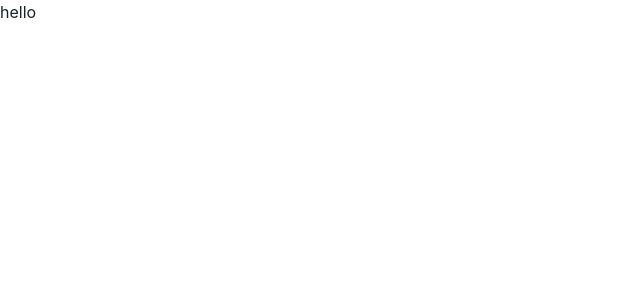
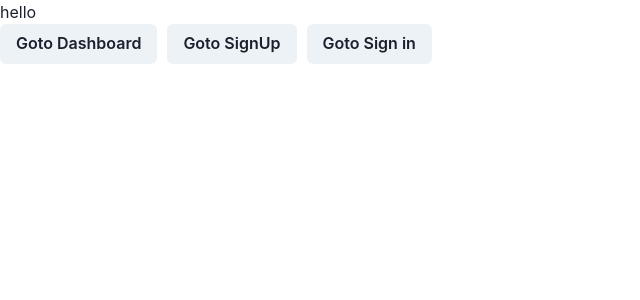
Before and after one commit to Tosin-Mayowa/sendrail, a React (Create React App) app: page / in a window 1280 px wide. Shown: the top 300 px of the page, without its empty margins (0-640 px from the left). Built offline with nearby package versions, Linux system fonts and the light colour scheme.

Commit message:
add button to home

```diff
--- a/src/pages/Home.tsx
+++ b/src/pages/Home.tsx
@@ -1,6 +1,22 @@
+
 import React from "react";
+import { useNavigate } from "react-router-dom";
+import {Box,Button} from "@chakra-ui/react";
+
 const Home=()=>{
-    return <div>hello</div>
+    const navigate = useNavigate();
+    return (
+      <>
+        <Box>hello</Box>
+        <Button onClick={() => navigate("/dashboard")}>Goto Dashboard</Button>
+        <Button ml="10px" onClick={() => navigate("/sign-up")}>
+          Goto SignUp
+        </Button>
+        <Button ml="10px" onClick={() => navigate("/login")}>
+          Goto Sign in
+        </Button>
+      </>
+    );
 }
 
 export default Home;
```
